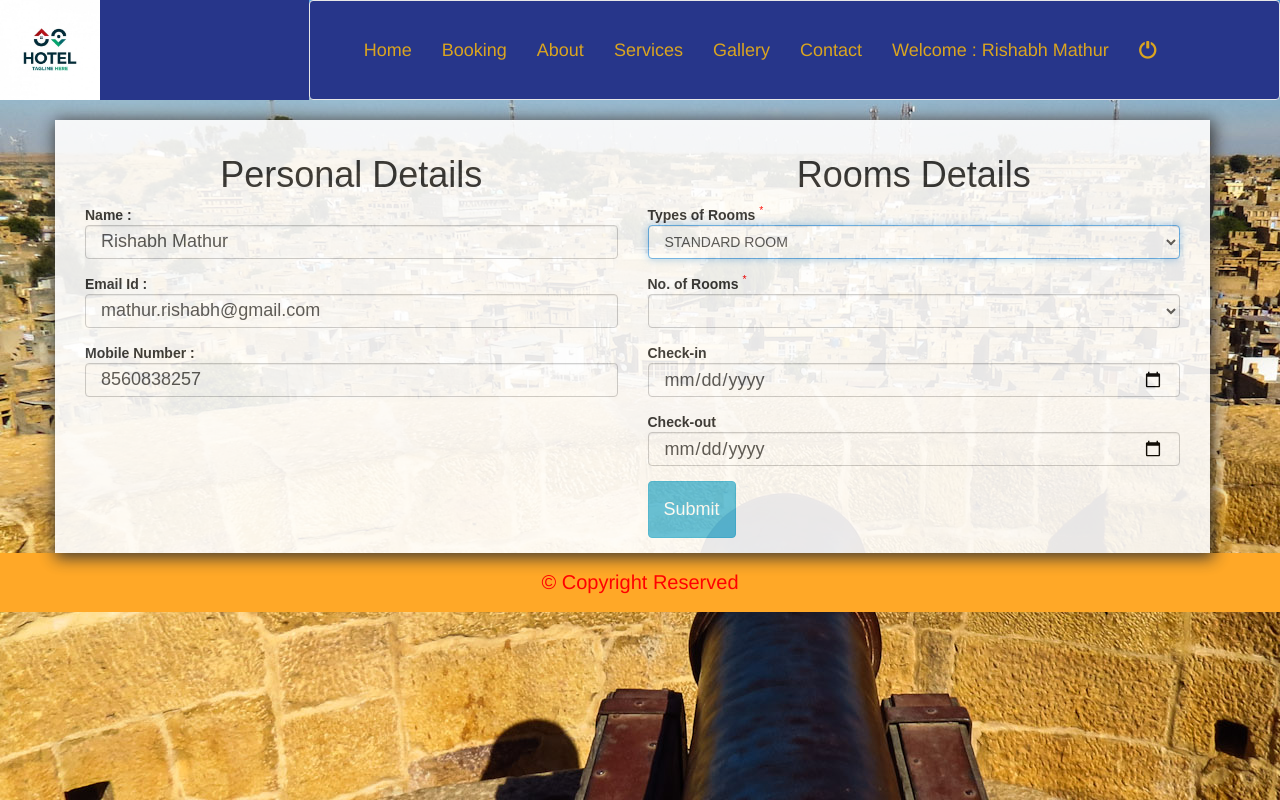
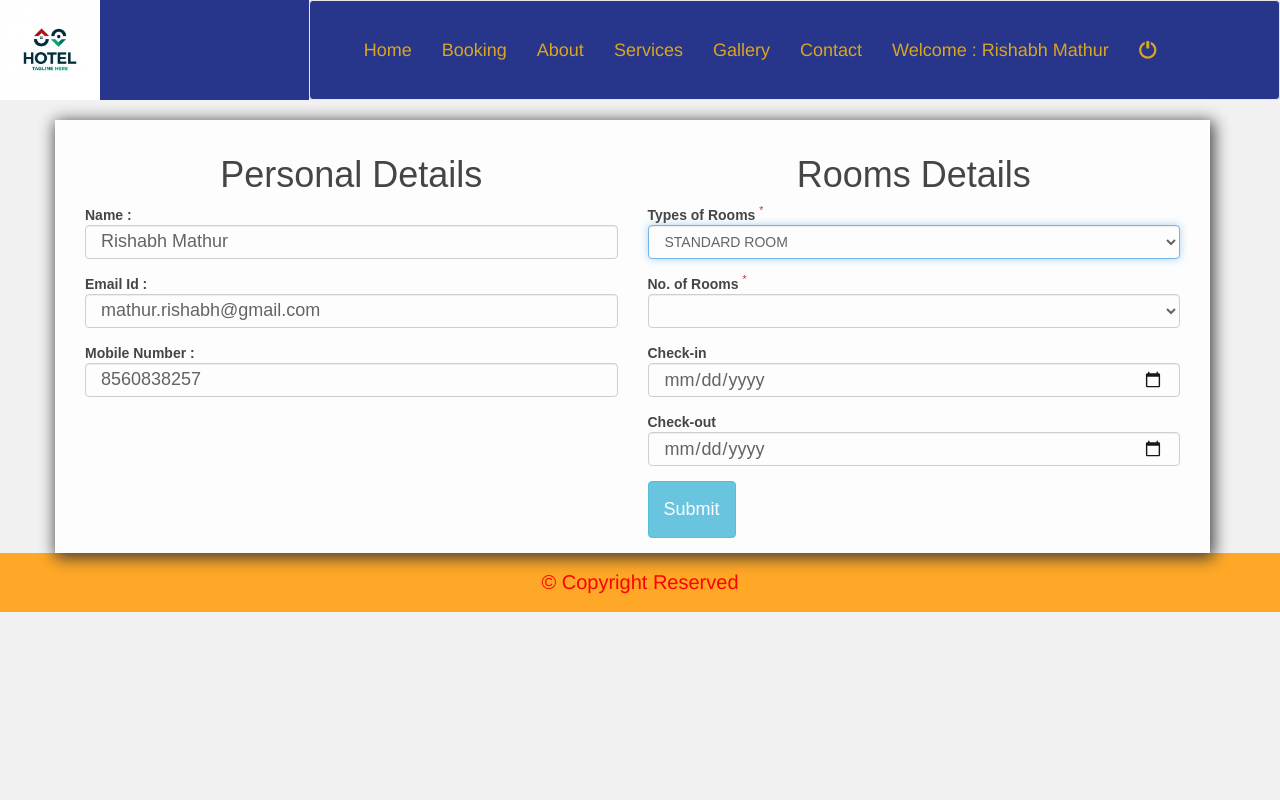
Before and after one commit to rish2ind/Hotel-Management, a PHP site: page /rooms-booking.php in a window 1280 px wide. Run offline with PHP 8.4, Linux system fonts and the light colour scheme; a user stored in the database is signed in; data comes from the database, SQL or seed files in the repository; some libraries are stand-ins or nearby versions.

Commit message:
Minor changes

```diff
--- a/rooms-booking.php
+++ b/rooms-booking.php
@@ -24,8 +24,11 @@
 ?>
           <?php   if(isset($_SESSION['user'])) {       ?>
                 <!---------------------------------------------        Personal Details   --------------------------------->
+           <style>
+                background-image: url('Images/jaisel.jpg');
 
-       <body style="background-image: url('Images/jaisel.jpg');" onload="document.registration.room_type.focus()">
+            </style>
+       <body onload="document.registration.room_type.focus()">
    <div class="container">
        <div class="row block" >
           <?php
```
